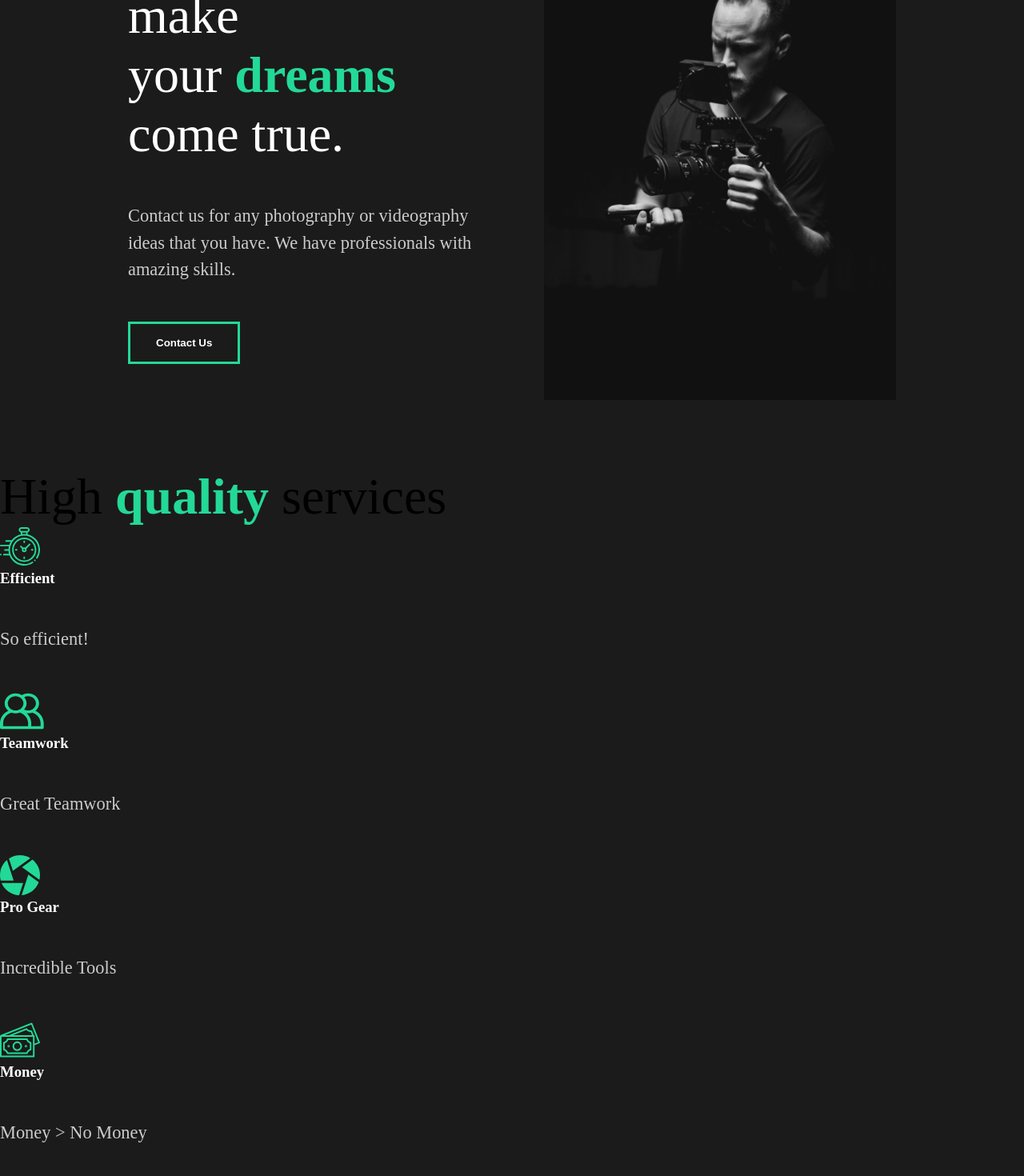
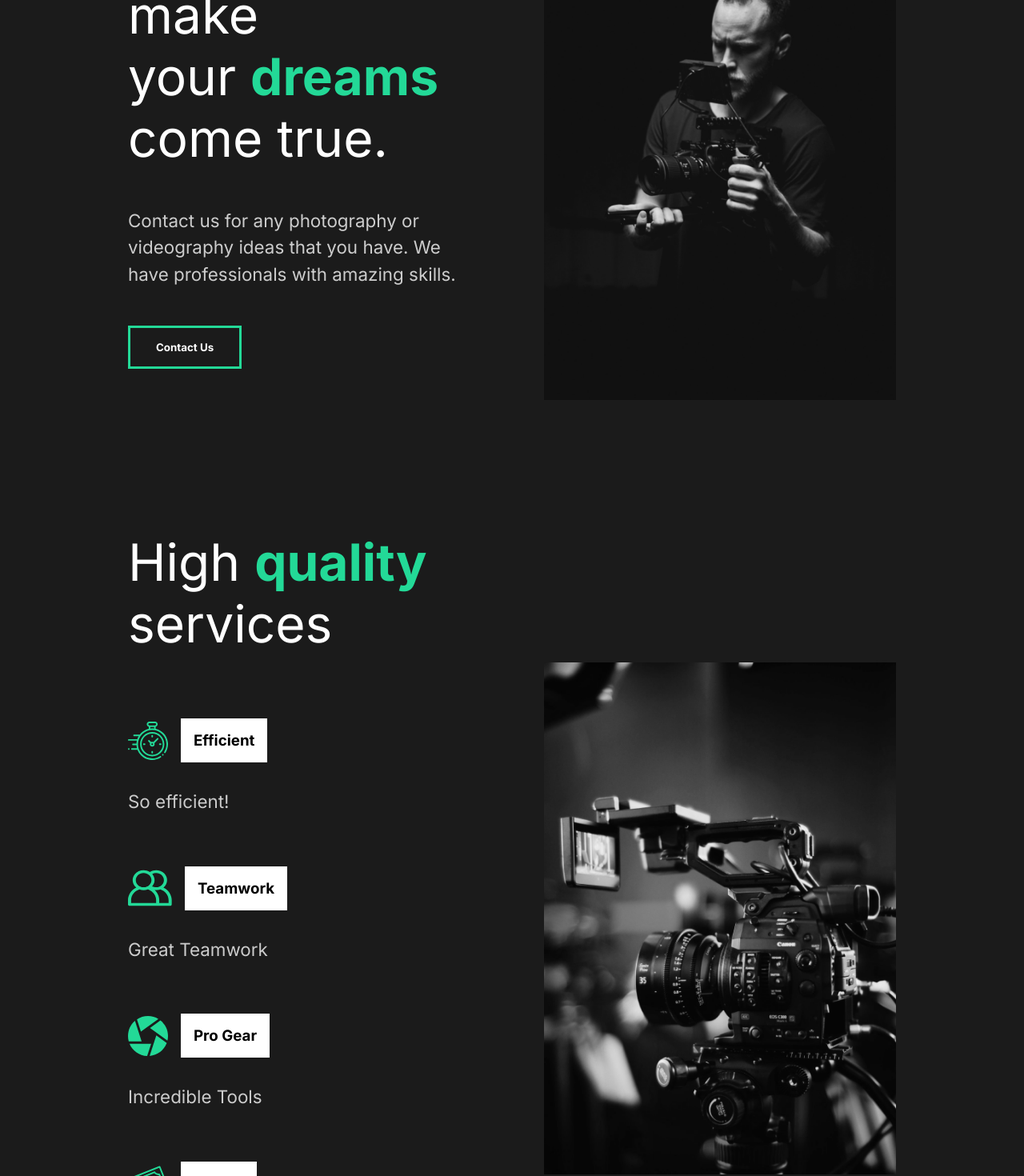
Before and after one commit to griffinbruce/capture-portfolio, a React (Create React App) app: page / in a window 1280 px wide. Shown: the part 220-1690 px from the top of the page at 80% size. Built offline with nearby package versions, Linux system fonts and the light colour scheme.

Commit message:
Styling Services Section

```diff
--- a/public/index.html
+++ b/public/index.html
@@ -24,6 +24,8 @@
       work correctly both with client-side routing and a non-root public URL.
       Learn how to configure a non-root public URL by running `npm run build`.
     -->
+    <link rel="preconnect" href="https://fonts.gstatic.com">
+    <link href="https://fonts.googleapis.com/css2?family=Inter:wght@400;700&family=Lobster&display=swap" rel="stylesheet">
     <title>React App</title>
   </head>
   <body>
--- a/src/components/AboutSection.js
+++ b/src/components/AboutSection.js
@@ -1,5 +1,7 @@
 import home1 from '../img/home1.png';
 import styled from 'styled-components';
+//Styles
+import { StyleAbout, StyleDescription, StyleImage, StyleHide } from '../styles';
 
 const AboutSection = () => {
     return (
@@ -26,34 +28,4 @@
     );
 };
 
-//Styled Components
-const StyleAbout = styled.div`
-    min-height: 90vh;
-    display: flex;
-    align-items: center;
-    justify-content: space-between;
-    padding: 5rem 10rem;
-    color: white;
-`;
-const StyleDescription = styled.div`
-    flex: 1;
-    padding-right: 5rem;
-    h2{
-        font-weight: lighter;
-    }
-`;
-const StyleImage = styled.div`
-    flex: 1;
-    overflow: hidden;
-    img{
-        width: 100%;
-        height: 80vh;
-        object-fit: cover;
-    }
-`;
-
-const StyleHide = styled.div`
-    overflow: hidden;
-`;
-
 export default AboutSection;
--- a/src/components/GlobalStyle.js
+++ b/src/components/GlobalStyle.js
@@ -9,7 +9,7 @@
 
 body{
     background: #1b1b1b;
-
+    font-family: 'Inter', sans-serif;
 }
 
 button{
@@ -21,6 +21,7 @@
     background: transparent;
     color: white;
     transition: all 0.5s ease;
+    font-family: 'Inter', sans-serif;
     &:hover{
         background-color: #23d997;
         color: white;
--- a/src/components/ServicesSection.js
+++ b/src/components/ServicesSection.js
@@ -4,6 +4,9 @@
 import money from '../img/money.svg';
 import teamwork from '../img/teamwork.svg';
 import home2 from '../img/home2.png';
+//Styles
+import { StyleAbout, StyleDescription, StyleImage } from '../styles';
+import styled from 'styled-components';
 
 //Array of Card Info
 const cards = [
@@ -15,27 +18,56 @@
 
 const ServicesSection = () => {
     return (
-        <div className="services">
-            <div className="description">
+        <Services>
+            <StyleDescription>
                 <h2>High <span>quality</span> services</h2>
-                <div className="cards">
+                <Cards>
                     {cards.map(card => {
                         return(
-                            <div className="card">
+                            <Card>
                                 <div className="icon">
                                     <img src={card.icon} alt="icon" />
                                     <h3>{card.h1Text}</h3>
                                 </div>
                                 <p>{card.pText}</p>
-                            </div>
+                            </Card>
                     )})}
-                </div>
-            </div>
-            <div className="image">
+                </Cards>
+            </StyleDescription>
+            <StyleImage>
                 <img src={home2} alt="video camera"/>
-            </div>
-        </div>
+            </StyleImage>
+        </Services>
     );
 };
 
+const Services = styled(StyleAbout)`
+    h2{
+        padding-bottom: 5rem;
+    }
+    p{
+        width: 70%;
+        padding: 2rem 0rem 4rem 0rem;
+    }
+`;
+
+const Cards = styled.div`
+    display: flex;
+    flex-wrap: wrap;
+`;
+
+const Card = styled.div`
+    flex-basis: 20rem;
+    .icon{
+        display: flex;
+        align-items: center;
+        h3{
+            margin-left: 1rem;
+            background: white;
+            color: black;
+            padding: 1rem;
+        }
+    }
+`;
+
 export default ServicesSection;
--- /dev/null
+++ b/src/styles.js
@@ -0,0 +1,30 @@
+import styled from 'styled-components';
+
+export const StyleAbout = styled.div`
+    min-height: 90vh;
+    display: flex;
+    align-items: center;
+    justify-content: space-between;
+    padding: 5rem 10rem;
+    color: white;
+`;
+export const StyleDescription = styled.div`
+    flex: 1;
+    padding-right: 5rem;
+    h2{
+        font-weight: lighter;
+    }
+`;
+export const StyleImage = styled.div`
+    flex: 1;
+    overflow: hidden;
+    img{
+        width: 100%;
+        height: 80vh;
+        object-fit: cover;
+    }
+`;
+
+export const StyleHide = styled.div`
+    overflow: hidden;
+`;
```
Also changed, not shown: 1 other file (tests, documents, lock files or other folders).
